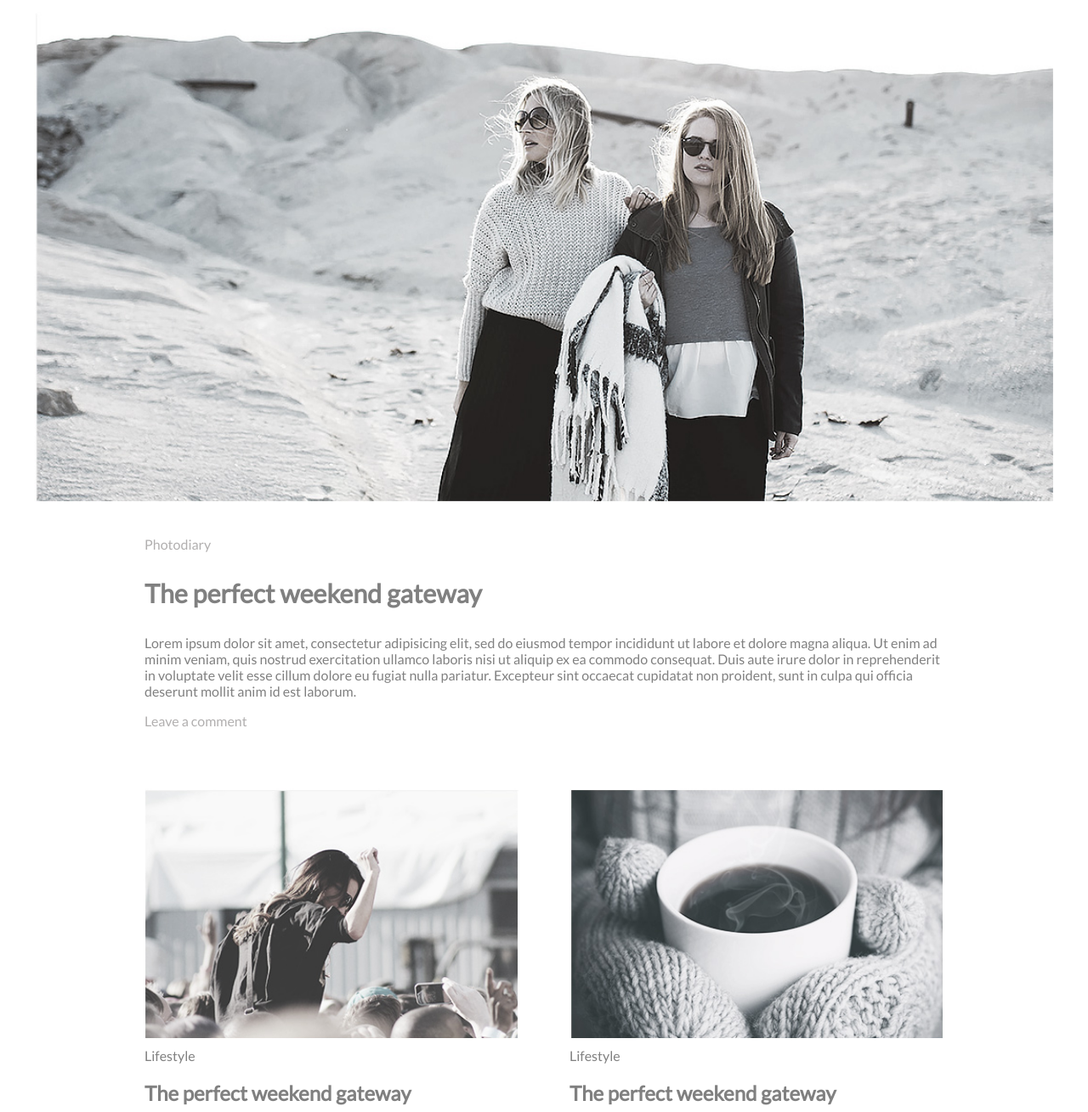
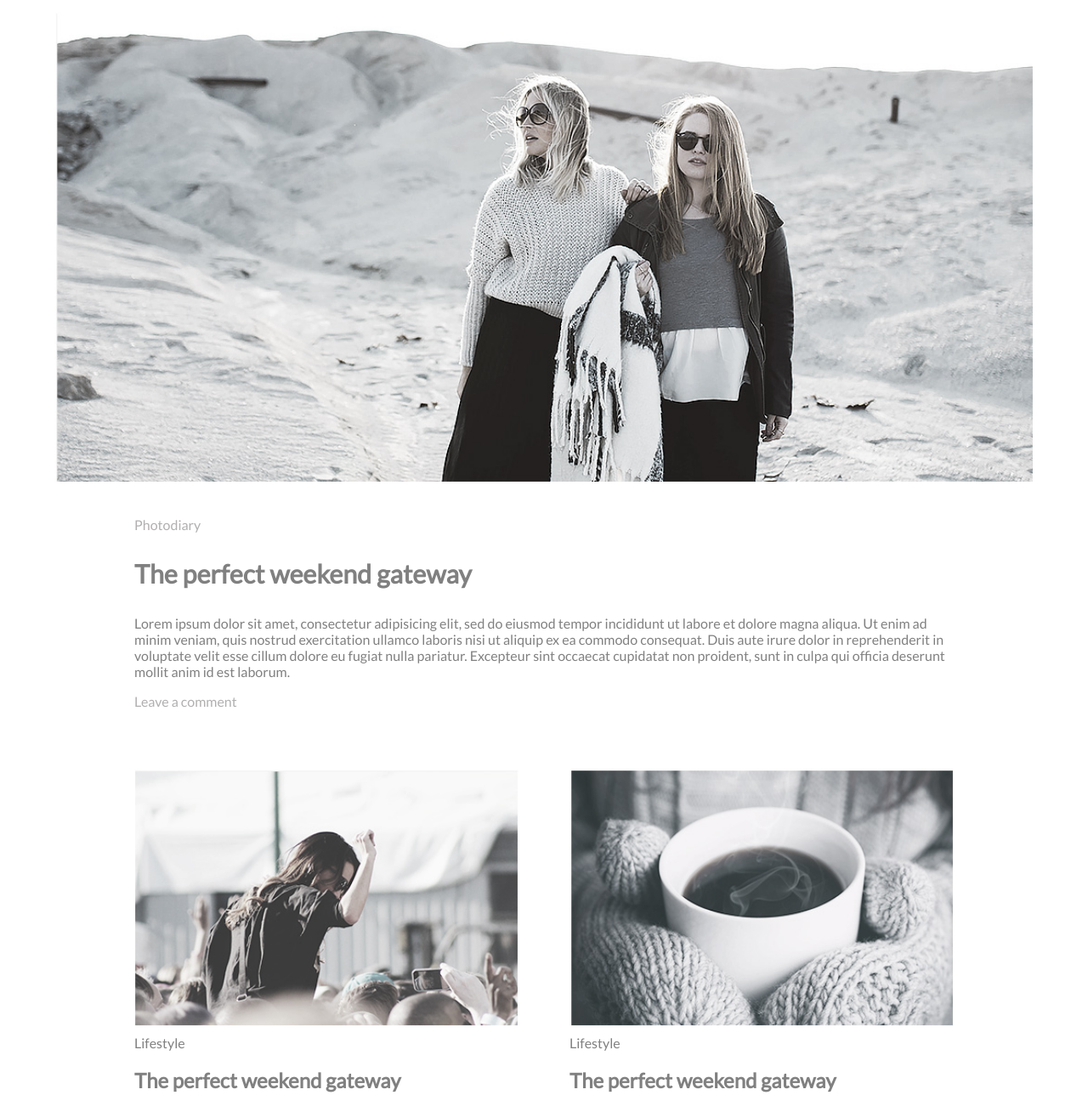
Before and after one commit to Shimanto007/minimo, a plain HTML site: page index.html in a window 1280 px wide. Shown: the part 69-1378 px from the top of the page at 85% size. Drawn offline with Linux system fonts and the light colour scheme.

Commit message:
Update style.css

```diff
--- a/css/style.css
+++ b/css/style.css
@@ -1,8 +1,8 @@
 @import url('https://fonts.googleapis.com/css?family=Lato');
 body{
+	width:100%;
 	margin:0;
 	padding:0;
-	width:100%;
 	font-family: 'Lato', sans-serif;
 	font-size:16px;
 	color: gray;
@@ -13,11 +13,12 @@ img{
 	display:block;
 }
 header{
+	width:100%;
     margin: auto;
     padding:  30px 0;
 }
 .container{
-    width:  1200px;
+    width:  90%;
     margin: 0 auto;
     overflow:  hidden;
 }
@@ -55,7 +56,7 @@ nav ul li a:hover{}
 
 .article-section{}
 .container-box{
-    width:  1000px;
+    width:  80%;
     margin: 0 auto;
 }
 .art1{
@@ -160,6 +161,7 @@ button{
 
 
 footer{
+	width:100%;
 	background: #bbbbbb;
 	padding:30px 0;
 }
```
